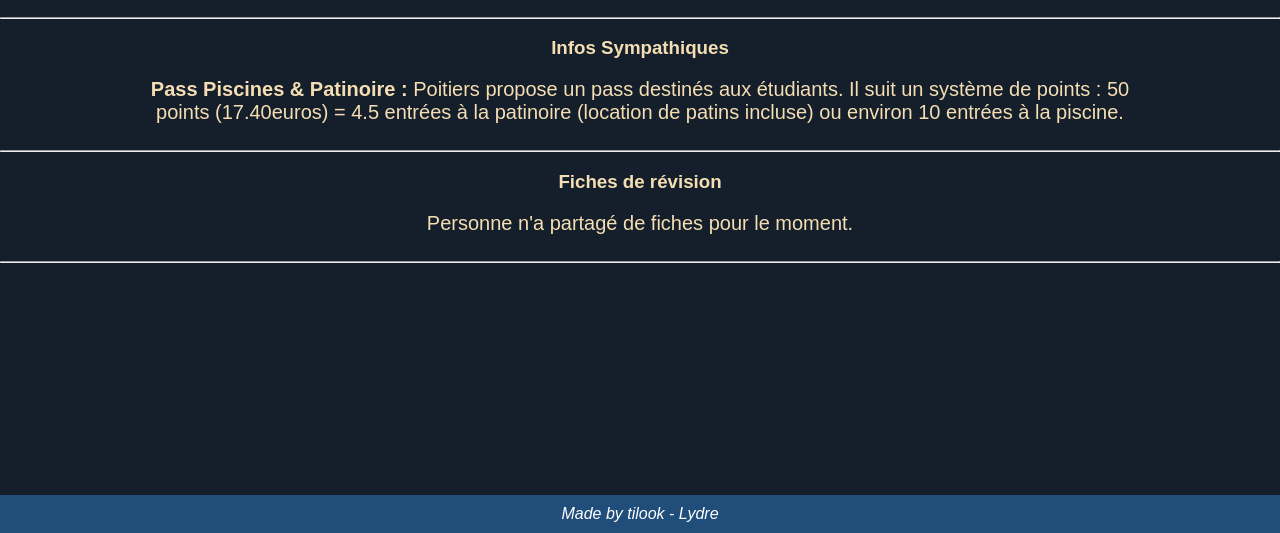
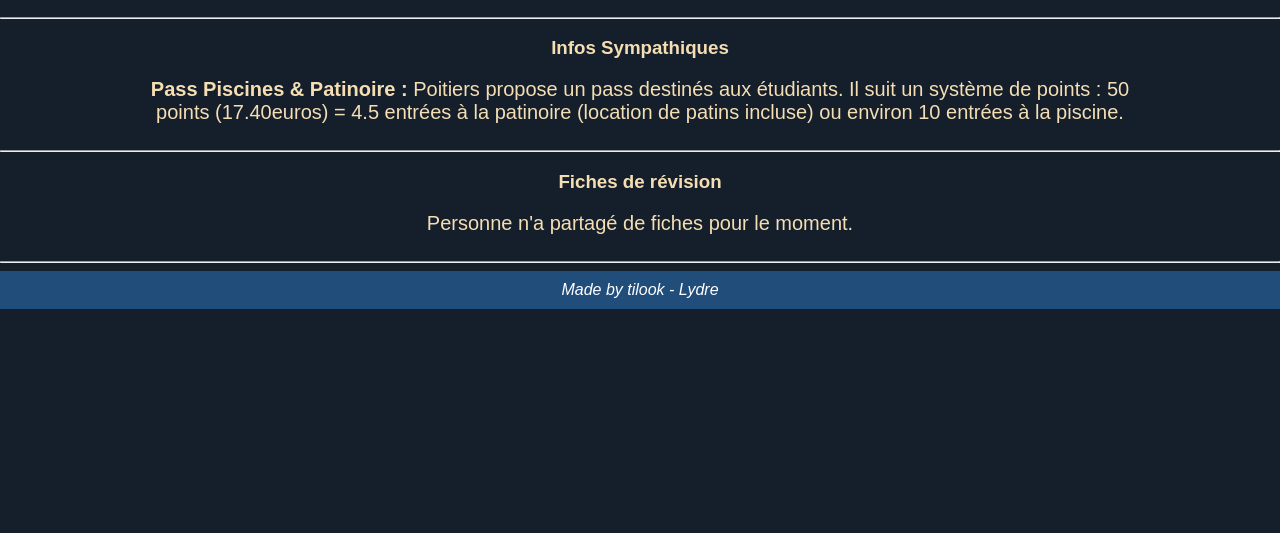
Before and after one commit to remi-prx/mp2i, a website: page index.html in a window 1280 px wide. Shown: the part 267-800 px from the top of the page. Drawn offline with Linux system fonts and the light colour scheme.

Commit message:
Update styles-index.css

```diff
--- a/static/CSS/styles-index.css
+++ b/static/CSS/styles-index.css
@@ -118,13 +118,12 @@ hr {
 }
 
 .footer {
-    position: absolute; /* Place la footer par rapport au parent (html/body) */
-    bottom: 0; /* Toujours en bas de la page */
-    width: 100%; /* S'assurer qu'elle occupe toute la largeur */
-    text-align: center; /* Centrer le texte */
-    background-color: #214d7b; /* Par exemple, tu peux ajouter une couleur de fond */
-    color: white; /* Couleur du texte */
-    padding: 10px 0; /* Espacement en haut et en bas */
+    bottom: 0;
+    width: 100%;
+    text-align: center;
+    background-color: #214d7b;
+    color: white;
+    padding: 10px 0;
 }
 
 @media (max-height: 600px) {
```
